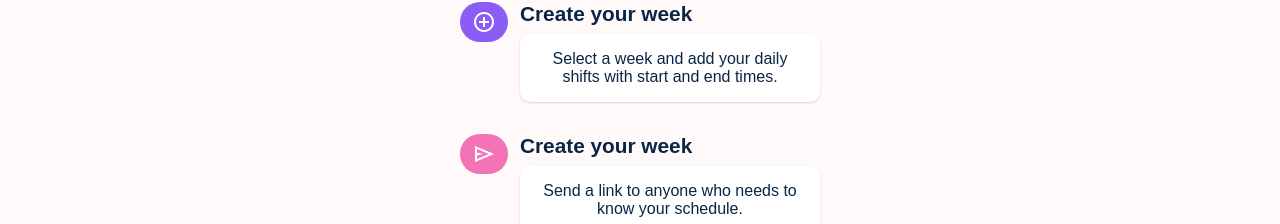
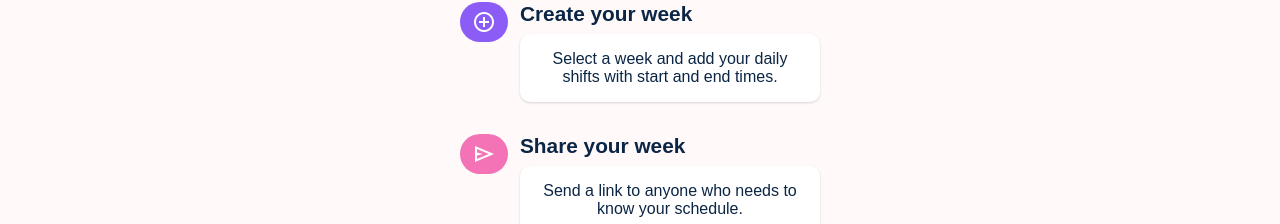
Before and after one commit to Hekimianz/shiftly, a React (Vite) app in the folder front/: page / in a window 1280 px wide. Shown: the part 1206-1430 px from the top of the page. Built offline with nearby package versions, Linux system fonts and the light colour scheme; a web font is replaced by a local one.

Commit message:
Changed text

```diff
--- a/front/src/pages/Home/Home.tsx
+++ b/front/src/pages/Home/Home.tsx
@@ -57,7 +57,7 @@ export default function Home() {
             send
           </span>
           <div>
-            <h3>Create your week</h3>
+            <h3>Share your week</h3>
             <p>Send a link to anyone who needs to know your schedule.</p>
           </div>
         </div>
```
